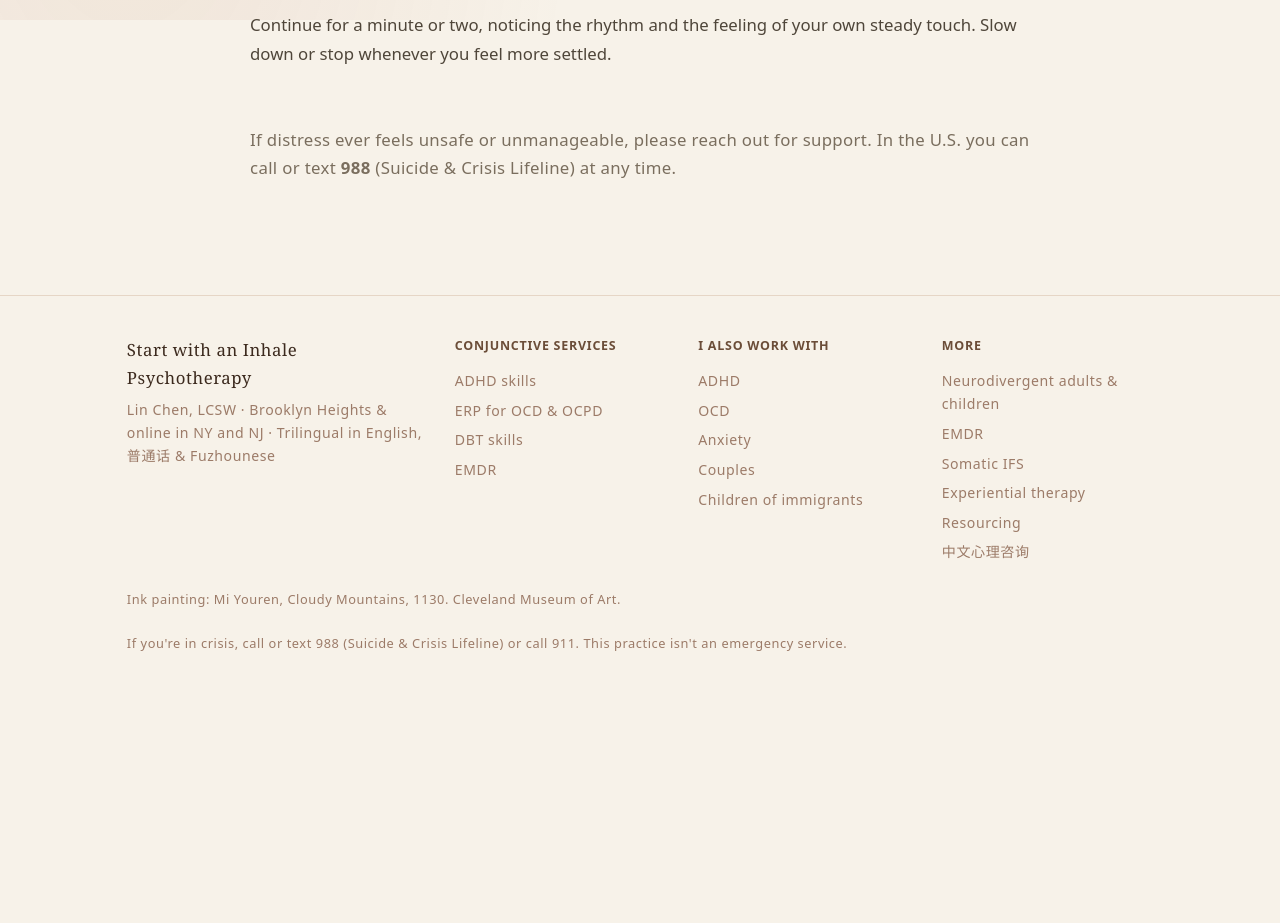
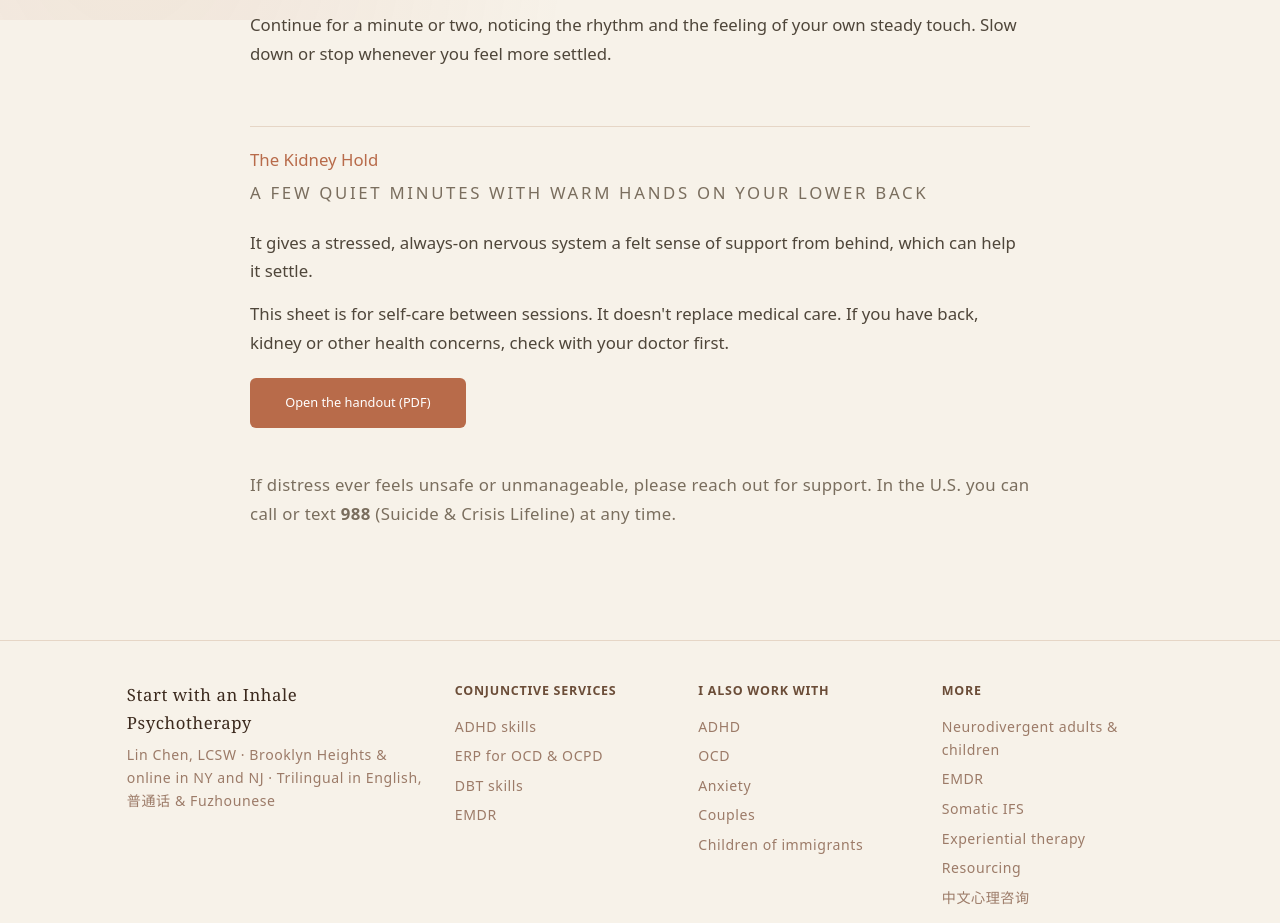
Before and after one commit to linchenwfwf/Startwithaninhale, a plain HTML site: page resourcing.html in a window 1280 px wide. Shown: the part 1740-2663 px from the top of the page. Before the commit the page ends 2426 px from the top, so only its background shows below. Drawn offline with Linux system fonts and the light colour scheme; a web font is replaced by a local one.

Commit message:
Add Kidney Hold handout to Resourcing
Co-Authored-By: Claude Opus 5.5 <noreply@anthropic.com>

```diff
--- a/resourcing.html
+++ b/resourcing.html
@@ -1242,6 +1242,13 @@
           <p style="font-size: 0.95rem; color: var(--cream-text); line-height: 1.85; margin-bottom: 0.9rem;">Slowly and gently tap one hand, then the other, alternating left and right at a calm, unhurried pace. Let your breathing settle as you go.</p>
           <p style="font-size: 0.95rem; color: var(--cream-text); line-height: 1.85; margin-bottom: 0.9rem;">Continue for a minute or two, noticing the rhythm and the feeling of your own steady touch. Slow down or stop whenever you feel more settled.</p>
       </div>
+      <div class="card" id="kidney-hold" style="background: transparent; border-radius: 14px; padding: 2.4rem; border: none; margin-bottom: 1.5rem;">
+        <p style="font-family: 'Cormorant Garamond', serif; font-size: 1.9rem; color: var(--terra); margin-bottom: 0.3rem;">The Kidney Hold</p>
+        <p style="font-size: 0.72rem; letter-spacing: 0.16em; text-transform: uppercase; color: var(--brown-light); margin-bottom: 1.3rem;">A few quiet minutes with warm hands on your lower back</p>
+          <p style="font-size: 0.95rem; color: var(--cream-text); line-height: 1.85; margin-bottom: 0.9rem;">It gives a stressed, always-on nervous system a felt sense of support from behind, which can help it settle.</p>
+          <p style="font-size: 0.95rem; color: var(--cream-text); line-height: 1.85; margin-bottom: 0.9rem;">This sheet is for self-care between sessions. It doesn't replace medical care. If you have back, kidney or other health concerns, check with your doctor first.</p>
+        <a href="resources/kidney-hold.pdf" target="_blank" rel="noopener" class="btn-primary" style="display:inline-block; margin-top:0.4rem;">Open the handout (PDF)</a>
+      </div>
     </div>
     <div style="max-width: 780px; margin: 1.5rem auto 0;">
       <p style="font-size: 0.85rem; color: var(--brown-light); letter-spacing: 0.02em; line-height: 1.7;">
```
Also changed, not shown: 1 other file.
